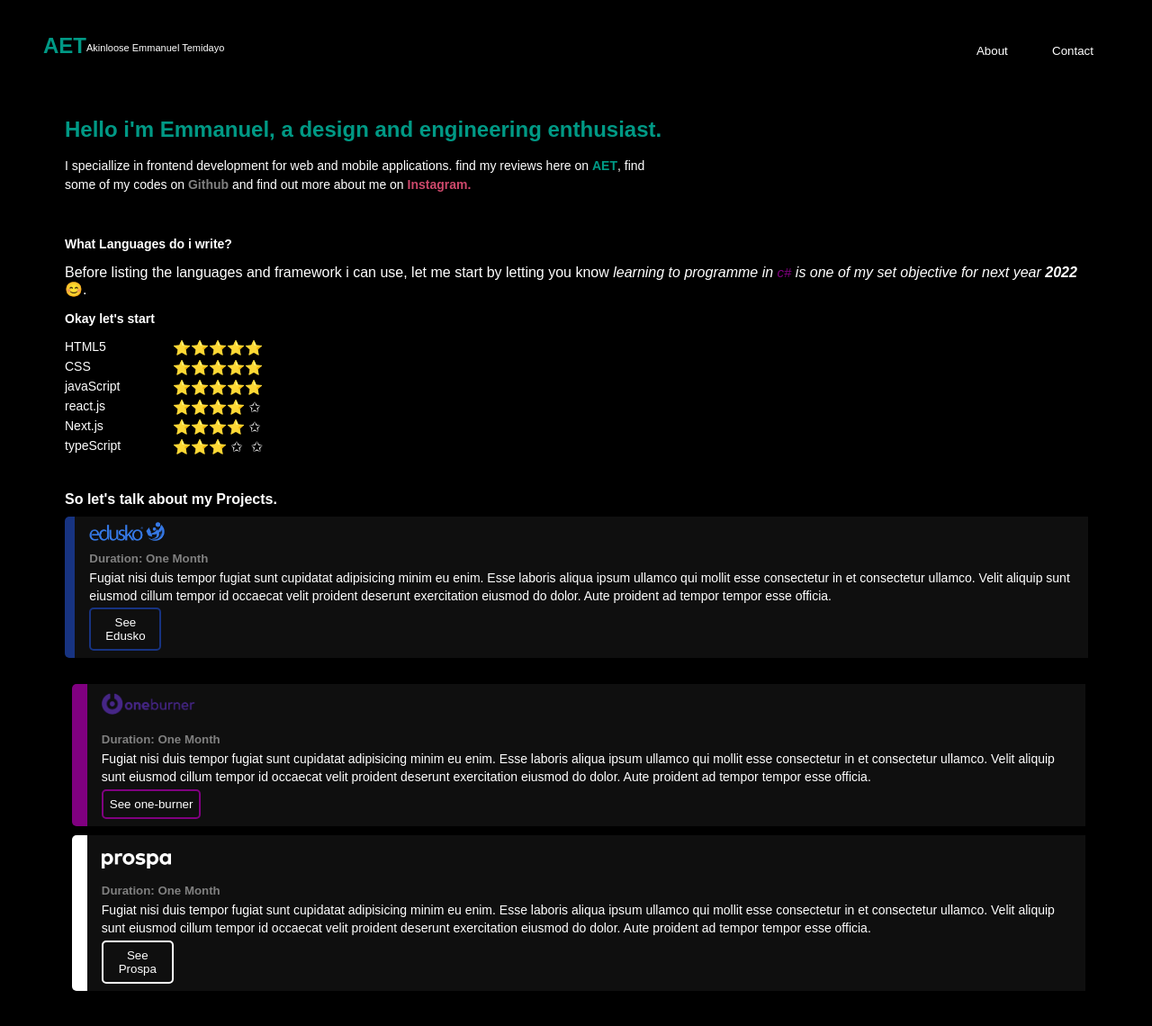
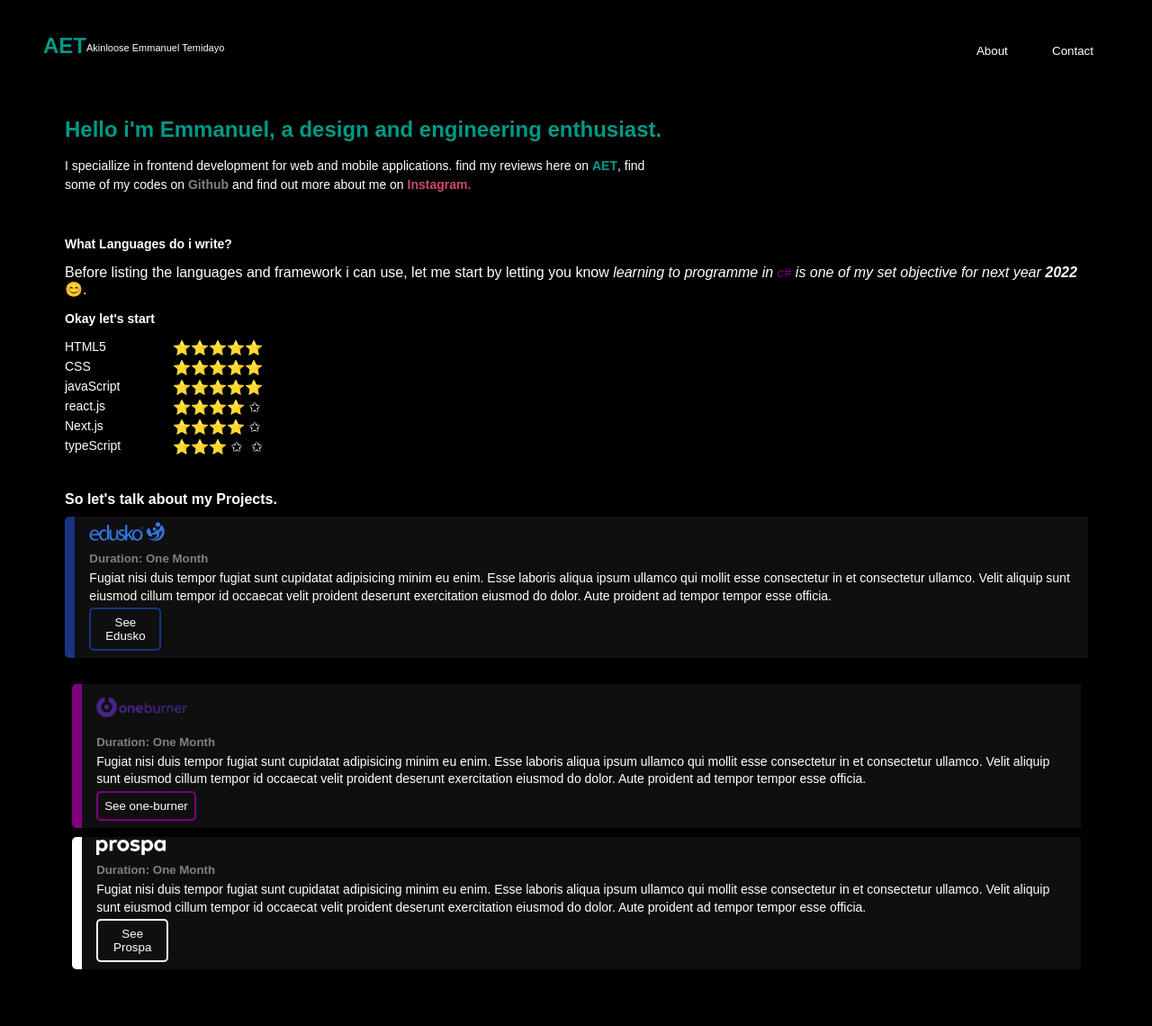
Before and after one commit to eakinloose/aet, a React (Create React App) app: page / in a window 1280 px wide. Shown: the top 1140 px of the page at 90% size. Built offline with nearby package versions, Linux system fonts and the light colour scheme.

Commit message:
projects refactored2

```diff
--- a/src/components/Projects/Projects.styles.js
+++ b/src/components/Projects/Projects.styles.js
@@ -64,13 +64,13 @@ export const Wrapper = styled.div`
 
          div {
             width: 99.05%;
-            margin: 0 1.5%;
+            margin: 0 1%;
             background: rgb(15, 15, 15);
-            padding: 0rem 1rem 0.5rem;
+            padding: 0.2rem 1rem 0.5rem;
          }
-
          img {
-            height: 45px;
+            height: 44px;
+            margin: 0;
          }
 
          h5 {
@@ -98,7 +98,6 @@ export const Wrapper = styled.div`
          background: white;
 
          img {
-            margin: 1.3rem 0 0.5rem;
             height: 17px;
          }
          button {
```
